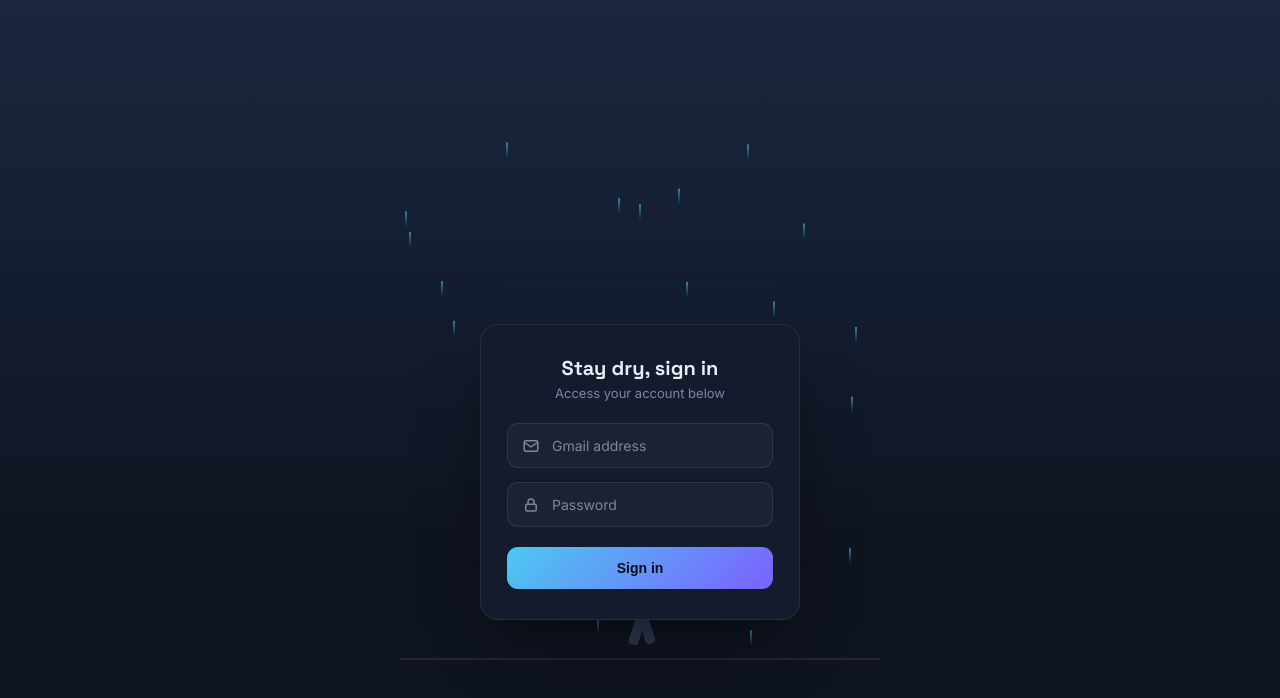
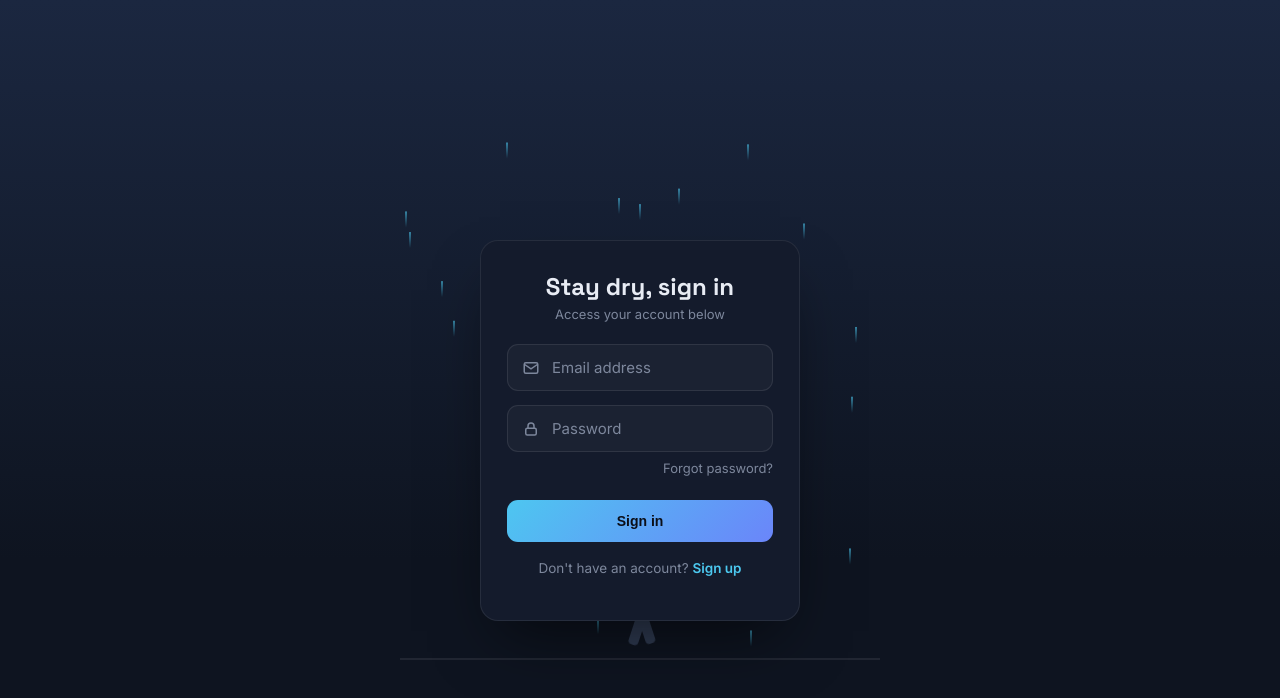
Before and after one commit to Junaidasad036/Simple-Login-Page, a plain HTML site: page index.html in a window 1280 px wide. Drawn offline with Linux system fonts and the light colour scheme.

Commit message:
Update index.html

```diff
--- a/index.html
+++ b/index.html
@@ -151,7 +151,7 @@
 
   h1.title{
     font-family:'Space Grotesk',sans-serif;
-    font-size:20px; margin:0 0 4px; text-align:center;
+    font-size:24px; margin:0 0 4px; text-align:center;
   }
   p.sub{
     text-align:center; color:var(--muted); font-size:13px; margin:0 0 22px;
@@ -164,30 +164,55 @@
     border-radius: 11px;
     padding: 12px 14px;
     margin-bottom: 14px;
-    transition: border-color 0.2s ease, background 0.2s ease;
+    transition: border-color 0.2s ease, background 0.2s ease, box-shadow 0.2s ease;
   }
   .field:focus-within{
     border-color: var(--accent-a);
     background: rgba(76,201,240,0.05);
+    box-shadow: 0 0 0 4px rgba(76,201,240,0.15);
   }
   .field svg{ width:18px; height:18px; flex-shrink:0; color: var(--muted); }
   .field:focus-within svg{ color: var(--accent-a); }
   .field input{
     border:none; background:transparent; outline:none;
-    color:var(--text); font-size:14px; width:100%;
+    color:var(--text); font-size:15px; width:100%;
     font-family:'Inter',sans-serif;
   }
   .field input::placeholder{ color: var(--muted); }
+
+  .links-row{
+    display:flex; justify-content:flex-end; margin: -6px 0 18px;
+  }
+  .links-row a{
+    font-size:13px; color:var(--muted); text-decoration:none;
+    transition: color 0.2s ease;
+  }
+  .links-row a:hover{ color: var(--accent-a); }
 
   button.submit{
     width:100%;
     border:none; border-radius:11px; padding:13px;
     font-weight:600; font-size:14px; color:#0b0f19;
     background: linear-gradient(135deg, var(--accent-a), var(--accent-b));
+    background-size: 160% 160%;
+    background-position: 0% 50%;
     cursor:pointer; margin-top:6px;
-    transition: transform 0.15s ease;
+    transition: transform 0.15s ease, box-shadow 0.25s ease, background-position 0.4s ease;
+  }
+  button.submit:hover{
+    box-shadow: 0 8px 24px -6px rgba(76,201,240,0.5);
+    background-position: 100% 50%;
+    transform: translateY(-1px);
   }
   button.submit:active{ transform: scale(0.98); }
+
+  .signup-row{
+    text-align:center; font-size:13.5px; color:var(--muted); margin-top:18px;
+  }
+  .signup-row a{
+    color: var(--accent-a); text-decoration:none; font-weight:600;
+  }
+  .signup-row a:hover{ text-decoration:underline; }
 
   @media (prefers-reduced-motion: reduce){
     .walker, .leg, .arm, .bob, .umbrella-group, .drop, .login-card{ animation: none !important; }
@@ -247,7 +272,7 @@
           <rect x="3" y="5" width="18" height="14" rx="2"/>
           <path d="M3 7l9 6 9-6"/>
         </svg>
-        <input type="email" placeholder="Gmail address" />
+        <input type="email" placeholder="Email address" />
       </div>
       <div class="field">
         <svg viewBox="0 0 24 24" fill="none" stroke="currentColor" stroke-width="2">
@@ -256,7 +281,11 @@
         </svg>
         <input type="password" placeholder="Password" />
       </div>
+      <div class="links-row">
+        <a href="#">Forgot password?</a>
+      </div>
       <button type="submit" class="submit">Sign in</button>
+      <p class="signup-row">Don't have an account? <a href="#">Sign up</a></p>
     </form>
   </div>
 </div>
```
